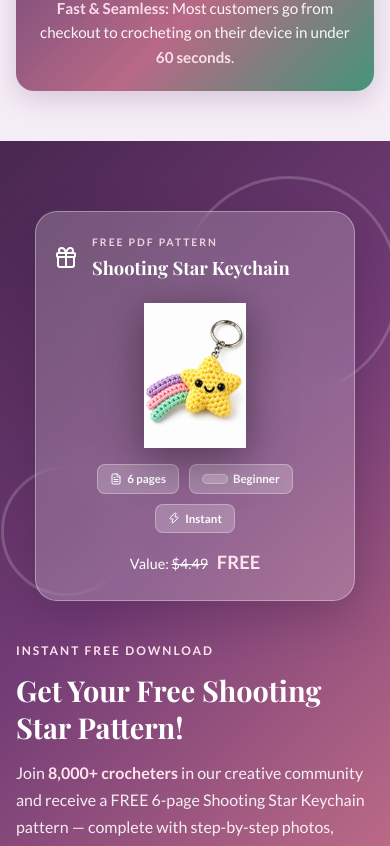
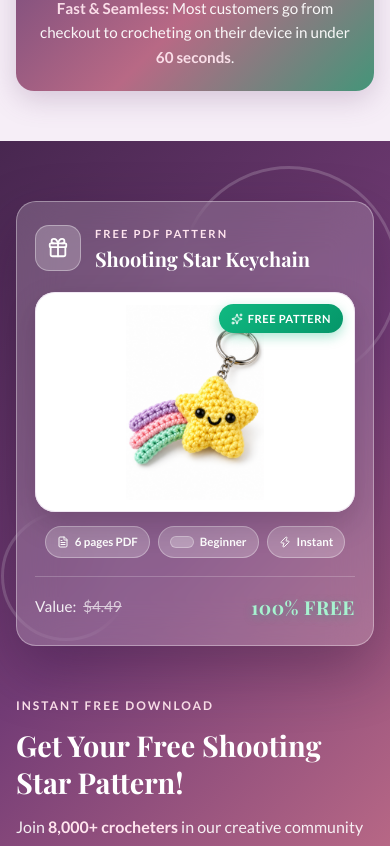
Before and after one commit to OuchahbounHoussame/WEBC, a React (Vite) app: page / in a window 390 px wide. Shown: the part 5176-6022 px from the top of the page. Built offline with nearby package versions, Linux system fonts and the light colour scheme.

Commit message:
feat: expand freebie showcase card with seamless large photo stage and fully responsive layout

```diff
--- a/src/components/Freebie/Freebie.css
+++ b/src/components/Freebie/Freebie.css
@@ -5,44 +5,153 @@
   overflow: hidden;
 }
 .freebie-inner {
-  max-width: 1100px; margin: 0 auto;
-  display: grid; grid-template-columns: 1fr 1.3fr;
-  gap: 70px; align-items: center;
+  max-width: 1180px; margin: 0 auto;
+  display: grid; grid-template-columns: 1fr 1.2fr;
+  gap: 60px; align-items: center;
   position: relative; z-index: 2;
 }
 
 /* Visual side */
-.freebie-visual { position: relative; display: flex; justify-content: center; }
-.freebie-card {
-  background: rgba(255, 255, 255, 0.2);
-  backdrop-filter: blur(16px);
-  border: 1px solid rgba(255, 255, 255, 0.35);
-  border-radius: 22px; padding: 28px;
-  color: #fff; width: min(300px, 90%);
-  position: relative; z-index: 2;
-  box-shadow: 0 16px 44px rgba(45, 15, 50, 0.25);
-}
-.fc-header { display: flex; align-items: center; gap: 14px; margin-bottom: 20px; font-size: 2rem; }
-.fc-tag { font-size: .65rem; font-weight: 800; letter-spacing: 2px; opacity: .88; color: #ffe4ee; }
-.fc-title { font-family: 'Playfair Display', serif; font-size: 1.15rem; font-weight: 700; }
-.fc-vector-wrapper {
+.freebie-visual {
+  position: relative;
   display: flex;
   justify-content: center;
+  width: 100%;
+}
+.freebie-card {
+  background: rgba(255, 255, 255, 0.18);
+  backdrop-filter: blur(20px);
+  -webkit-backdrop-filter: blur(20px);
+  border: 1.5px solid rgba(255, 255, 255, 0.35);
+  border-radius: 26px;
+  padding: 30px;
+  color: #fff;
+  width: 100%;
+  max-width: 440px;
+  position: relative;
+  z-index: 2;
+  box-shadow: 0 24px 60px rgba(35, 10, 45, 0.32);
+  transition: transform .35s cubic-bezier(0.4, 0, 0.2, 1), box-shadow .35s;
+}
+.freebie-card:hover {
+  transform: translateY(-4px);
+  box-shadow: 0 30px 70px rgba(35, 10, 45, 0.42);
+}
+.fc-header {
+  display: flex;
   align-items: center;
-  margin-bottom: 16px;
-  filter: drop-shadow(0 6px 16px rgba(0, 0, 0, 0.18));
+  gap: 14px;
+  margin-bottom: 20px;
 }
-.fc-details { display: flex; gap: 10px; justify-content: center; flex-wrap: wrap; margin-bottom: 14px; }
+.fc-gift-icon-wrap {
+  width: 46px;
+  height: 46px;
+  border-radius: 14px;
+  background: rgba(255, 255, 255, 0.22);
+  display: flex;
+  align-items: center;
+  justify-content: center;
+  border: 1px solid rgba(255, 255, 255, 0.35);
+  color: #fff;
+  flex-shrink: 0;
+}
+.fc-tag {
+  font-size: .7rem;
+  font-weight: 800;
+  letter-spacing: 2px;
+  text-transform: uppercase;
+  color: #ffe4ee;
+  margin-bottom: 3px;
+}
+.fc-title {
+  font-family: 'Playfair Display', serif;
+  font-size: 1.35rem;
+  font-weight: 700;
+  color: #ffffff;
+  line-height: 1.3;
+}
+.fc-image-stage {
+  width: 100%;
+  height: 270px;
+  background: #ffffff;
+  border-radius: 20px;
+  display: flex;
+  align-items: center;
+  justify-content: center;
+  position: relative;
+  overflow: hidden;
+  margin-bottom: 20px;
+  padding: 16px;
+  box-shadow: inset 0 0 0 1px rgba(230, 215, 235, 0.6), 0 12px 30px rgba(25, 5, 30, 0.18);
+}
+.fc-hero-img {
+  width: 100%;
+  height: 100%;
+  max-height: 235px;
+  object-fit: contain;
+  transition: transform .4s cubic-bezier(0.4, 0, 0.2, 1);
+}
+.freebie-card:hover .fc-hero-img {
+  transform: scale(1.06);
+}
+.fc-img-badge {
+  position: absolute;
+  top: 12px;
+  right: 12px;
+  background: linear-gradient(135deg, #10b981 0%, #059669 100%);
+  color: #ffffff;
+  font-size: .7rem;
+  font-weight: 800;
+  letter-spacing: .5px;
+  text-transform: uppercase;
+  padding: 5px 12px;
+  border-radius: 50px;
+  box-shadow: 0 4px 12px rgba(16, 185, 129, 0.35);
+  display: inline-flex;
+  align-items: center;
+  gap: 5px;
+  z-index: 2;
+}
+.fc-details {
+  display: flex;
+  gap: 8px;
+  justify-content: center;
+  flex-wrap: wrap;
+  margin-bottom: 18px;
+}
 .fc-details span {
   display: inline-flex;
   align-items: center;
-  gap: 5px;
-  font-size: .72rem; font-weight: 700;
-  background: rgba(255, 255, 255, 0.22); padding: 4px 12px; border-radius: 8px;
-  border: 1px solid rgba(255, 255, 255, 0.3);
+  gap: 6px;
+  font-size: .78rem;
+  font-weight: 700;
+  background: rgba(255, 255, 255, 0.22);
+  padding: 6px 14px;
+  border-radius: 50px;
+  border: 1px solid rgba(255, 255, 255, 0.32);
+  color: #ffffff;
 }
-.fc-value { text-align: center; font-size: .9rem; }
-.fc-value strong { color: #ffe4ee; font-size: 1.15rem; margin-left: 6px; }
+.fc-value {
+  display: flex;
+  align-items: center;
+  justify-content: space-between;
+  padding-top: 14px;
+  border-top: 1px solid rgba(255, 255, 255, 0.2);
+  font-size: .95rem;
+  color: rgba(255, 255, 255, 0.9);
+}
+.fc-value s {
+  opacity: .75;
+  margin-left: 4px;
+}
+.fc-free-pill {
+  font-family: 'Playfair Display', serif;
+  font-size: 1.35rem;
+  font-weight: 700;
+  color: #a7f3d0;
+  letter-spacing: .5px;
+  text-shadow: 0 2px 10px rgba(16, 185, 129, 0.35);
+}
 
 .freebie-deco {
   position: absolute; border-radius: 50%;
@@ -117,13 +226,47 @@
 .freebie-success p  { margin: 0; opacity: .9; font-size: .9rem; }
 
 @media (max-width: 900px) {
-  .freebie-inner { grid-template-columns: 1fr; gap: 40px; }
-  .freebie-visual { margin-bottom: 0; }
+  .freebie-inner {
+    grid-template-columns: 1fr;
+    gap: 40px;
+  }
+  .freebie-visual {
+    width: 100%;
+    margin-bottom: 10px;
+  }
+  .freebie-card {
+    max-width: 440px;
+    margin: 0 auto;
+  }
 }
 
 @media (max-width: 640px) {
   .freebie-section {
-    padding: 70px 16px;
+    padding: 60px 16px;
+  }
+  .freebie-card {
+    width: 100%;
+    max-width: 100%;
+    padding: 22px 18px;
+    border-radius: 20px;
+  }
+  .fc-image-stage {
+    height: 220px;
+    padding: 12px;
+    margin-bottom: 14px;
+  }
+  .fc-hero-img {
+    max-height: 195px;
+  }
+  .fc-title {
+    font-size: 1.25rem;
+  }
+  .fc-details span {
+    font-size: .72rem;
+    padding: 5px 11px;
+  }
+  .fc-free-pill {
+    font-size: 1.2rem;
   }
   .freebie-content h2 {
     font-size: 1.8rem;
@@ -142,9 +285,4 @@
     justify-content: center;
     padding: 14px 20px;
   }
-  .freebie-card {
-    width: 100%;
-    max-width: 320px;
-    padding: 22px 18px;
-  }
 }
--- a/src/components/Freebie/Freebie.jsx
+++ b/src/components/Freebie/Freebie.jsx
@@ -1,5 +1,5 @@
 import { useState } from 'react';
-import { Gift, Zap, FileText, CheckCircle2, Lock, MailCheck, Send, Download } from 'lucide-react';
+import { Gift, Zap, FileText, CheckCircle2, Lock, MailCheck, Send, Download, Sparkles } from 'lucide-react';
 import { ShootingStarIcon } from '../Icons/CrochetIcons';
 import './Freebie.css';
 
@@ -42,27 +42,30 @@ export default function Freebie() {
         <div className="freebie-visual" aria-hidden="true">
           <div className="freebie-card">
             <div className="fc-header">
-              <Gift size={24} className="fc-gift-icon" />
+              <div className="fc-gift-icon-wrap">
+                <Gift size={22} className="fc-gift-icon" />
+              </div>
               <div>
                 <p className="fc-tag">FREE PDF PATTERN</p>
                 <p className="fc-title">Shooting Star Keychain</p>
               </div>
             </div>
-            <div className="fc-vector-wrapper">
+
+            <div className="fc-image-stage">
               <img
                 src="/images/products/shooting-star/star-1.png"
                 alt="Shooting Star Keychain crochet amigurumi"
-                style={{
-                  width: '145px',
-                  height: '145px',
-                  objectFit: 'contain',
-                  filter: 'drop-shadow(0 12px 24px rgba(0, 0, 0, 0.25))'
-                }}
+                className="fc-hero-img"
               />
+              <div className="fc-img-badge">
+                <Sparkles size={12} />
+                <span>Free Pattern</span>
+              </div>
             </div>
+
             <div className="fc-details">
               <span>
-                <FileText size={12} /> 6 pages
+                <FileText size={12} /> 6 pages PDF
               </span>
               <span>
                 <span className="skill-dot" /> Beginner
@@ -71,8 +74,10 @@ export default function Freebie() {
                 <Zap size={12} /> Instant
               </span>
             </div>
+
             <div className="fc-value">
-              Value: <s>$4.49</s> <strong>FREE</strong>
+              <span>Value: <s>$4.49</s></span>
+              <strong className="fc-free-pill">100% FREE</strong>
             </div>
           </div>
           <div className="freebie-deco d1" />
```
